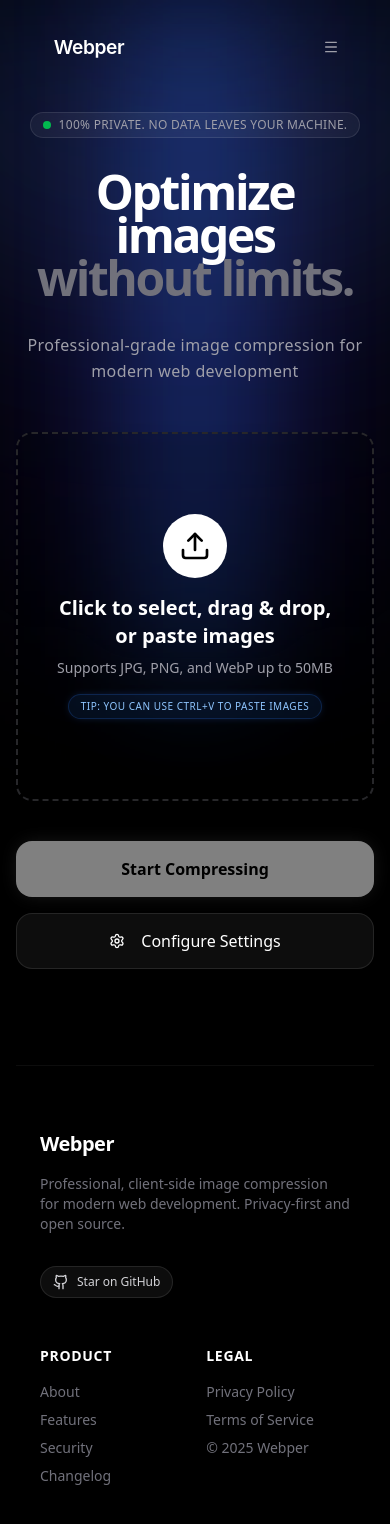
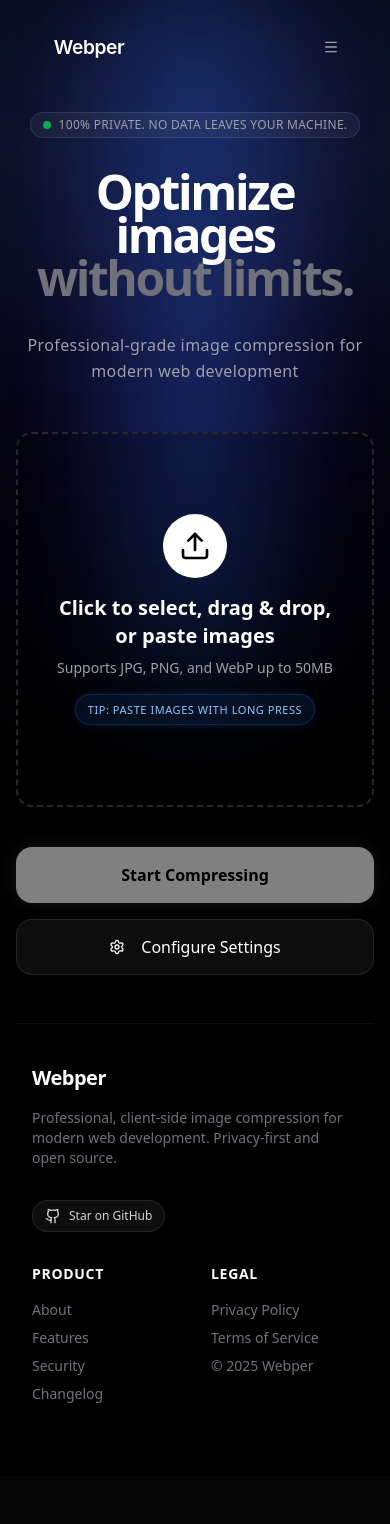
Before and after one commit to wahibirawan/Webper, a Next.js app: page / in a window 390 px wide. Shown: the top 1524 px of the page. After the commit the page ends 1476 px from the top, so only its background shows below. Built offline with nearby package versions, Linux system fonts and the light colour scheme.

Commit message:
mobile view refinement

```diff
--- a/src/app/globals.css
+++ b/src/app/globals.css
@@ -70,6 +70,17 @@
     @apply bg-background text-foreground font-sans antialiased selection:bg-white/20 selection:text-white;
   }
 
+  /* Ensure bold font weight renders correctly on all devices */
+  h1, h2, h3, h4, h5, h6 {
+    font-weight: inherit;
+    -webkit-font-smoothing: antialiased;
+    -moz-osx-font-smoothing: grayscale;
+  }
+
+  .font-bold {
+    font-weight: 700 !important;
+  }
+
   /* Force pointer cursor on interactive elements */
   button,
   [role="button"],
--- a/src/app/page.tsx
+++ b/src/app/page.tsx
@@ -321,8 +321,9 @@
                 <p className="text-zinc-400 text-sm">
                   Supports JPG, PNG, and WebP up to 50MB
                 </p>
-                <div className="mt-4 inline-block px-3 py-1 rounded-full bg-blue-500/10 border border-blue-500/20 text-[10px] text-blue-300 font-medium uppercase tracking-wider shadow-[0_0_10px_-4px_rgba(59,130,246,0.5)]">
-                  Tip: You can use Ctrl+V to paste images
+                <div className="mt-4 inline-block px-3 md:px-4 py-1.5 md:py-1 rounded-full bg-blue-500/10 border border-blue-500/20 text-[11px] md:text-xs text-blue-300 font-medium uppercase tracking-wider shadow-[0_0_10px_-4px_rgba(59,130,246,0.5)] leading-relaxed">
+                  <span className="hidden md:inline">Tip: You can use Ctrl+V to paste images</span>
+                  <span className="md:hidden">Tip: Paste images with long press</span>
                 </div>
               </div>
             </Dropzone>
--- a/src/app/pdf-compress/page.tsx
+++ b/src/app/pdf-compress/page.tsx
@@ -258,8 +258,9 @@
                                         <p className="text-zinc-400 text-sm">
                                             {activeTab === 'merge' ? 'Select multiple files to combine' : 'Select a single file'}
                                         </p>
-                                        <div className="mt-4 inline-block px-3 py-1 rounded-full bg-blue-500/10 border border-blue-500/20 text-[10px] text-blue-300 font-medium uppercase tracking-wider shadow-[0_0_10px_-4px_rgba(59,130,246,0.5)]">
-                                            Tip: You can use Ctrl+V to paste files
+                                        <div className="mt-4 inline-block px-3 md:px-4 py-1.5 md:py-1 rounded-full bg-blue-500/10 border border-blue-500/20 text-[11px] md:text-xs text-blue-300 font-medium uppercase tracking-wider shadow-[0_0_10px_-4px_rgba(59,130,246,0.5)] leading-relaxed">
+                                            <span className="hidden md:inline">Tip: You can use Ctrl+V to paste files</span>
+                                            <span className="md:hidden">Tip: Paste files with long press</span>
                                         </div>
                                     </div>
                                 ) : (
--- a/src/components/footer.tsx
+++ b/src/components/footer.tsx
@@ -5,8 +5,8 @@
 
 export function Footer() {
     return (
-        <footer className="w-full py-16 mt-24 border-t border-white/5 bg-black">
-            <div className="container mx-auto px-6 grid md:grid-cols-4 gap-12">
+        <footer className="w-full py-10 md:py-16 mt-12 md:mt-24 border-t border-white/5 bg-black">
+            <div className="container mx-auto px-4 md:px-6 grid grid-cols-2 md:grid-cols-4 gap-8 md:gap-12">
                 <div className="col-span-2 space-y-4">
                     <h3 className="font-bold text-xl tracking-tight text-white">Webper</h3>
                     <p className="text-sm text-zinc-500 max-w-xs">
```
